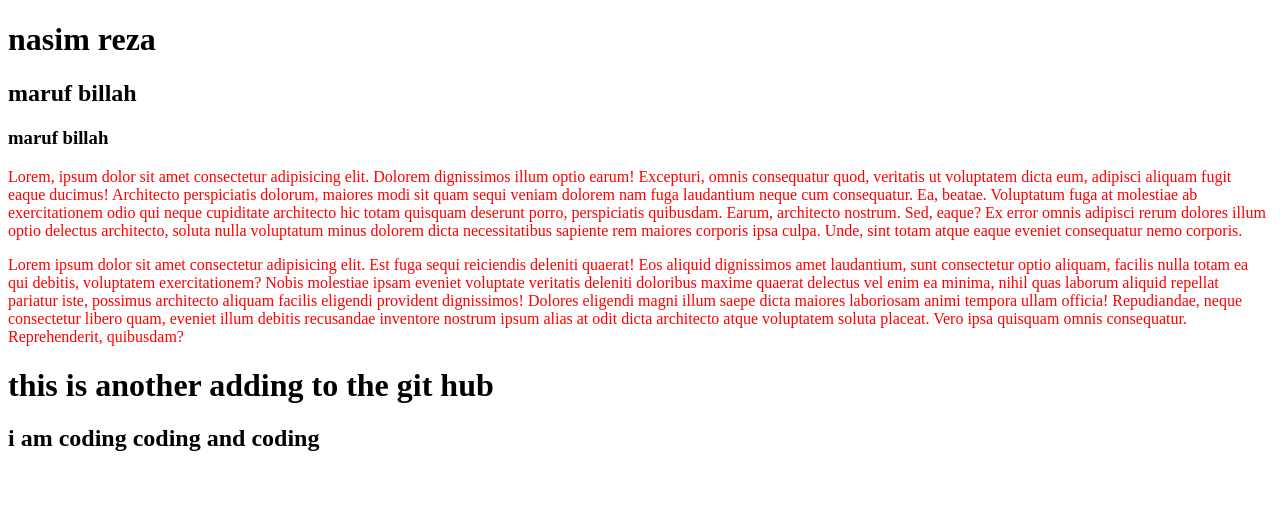
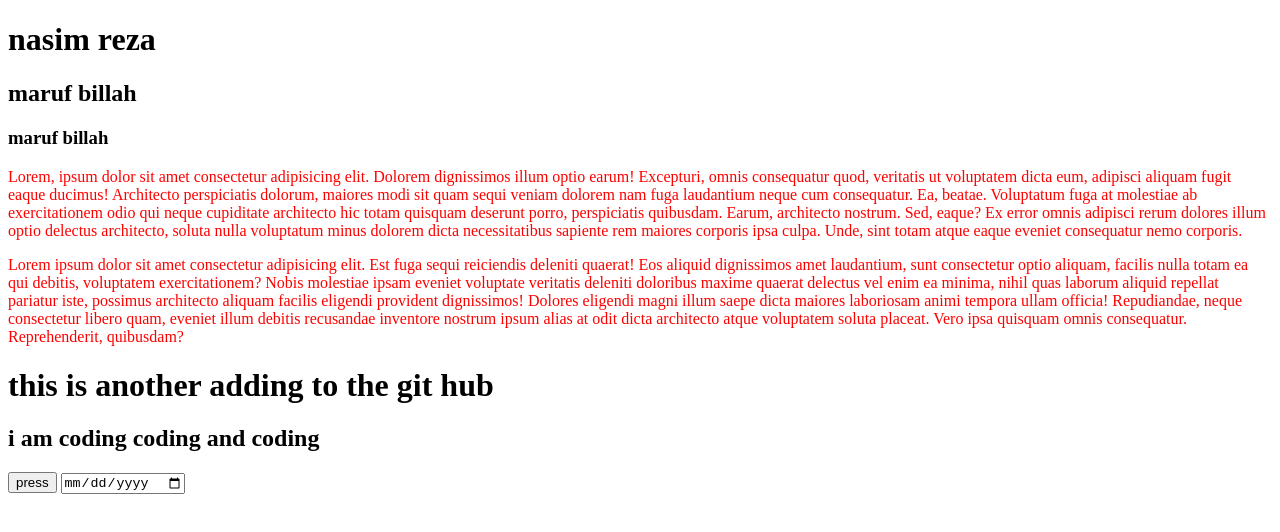
Before and after one commit to Nasim-Reza1/my-second-repo, a plain HTML site: page index.html in a window 1280 px wide. Drawn offline with Linux system fonts and the light colour scheme.

Commit message:
added a button

```diff
--- a/index.html
+++ b/index.html
@@ -16,5 +16,7 @@
     <p>Lorem ipsum dolor sit amet consectetur adipisicing elit. Est fuga sequi reiciendis deleniti quaerat! Eos aliquid dignissimos amet laudantium, sunt consectetur optio aliquam, facilis nulla totam ea qui debitis, voluptatem exercitationem? Nobis molestiae ipsam eveniet voluptate veritatis deleniti doloribus maxime quaerat delectus vel enim ea minima, nihil quas laborum aliquid repellat pariatur iste, possimus architecto aliquam facilis eligendi provident dignissimos! Dolores eligendi magni illum saepe dicta maiores laboriosam animi tempora ullam officia! Repudiandae, neque consectetur libero quam, eveniet illum debitis recusandae inventore nostrum ipsum alias at odit dicta architecto atque voluptatem soluta placeat. Vero ipsa quisquam omnis consequatur. Reprehenderit, quibusdam?</p>
     <h1>this is another adding to the git hub</h1>
     <h2>i am coding coding and coding</h2>
+    <input type="button" value="press">
+    <input type="date" name="nasim " id="reza">
 </body>
 </html>
```
